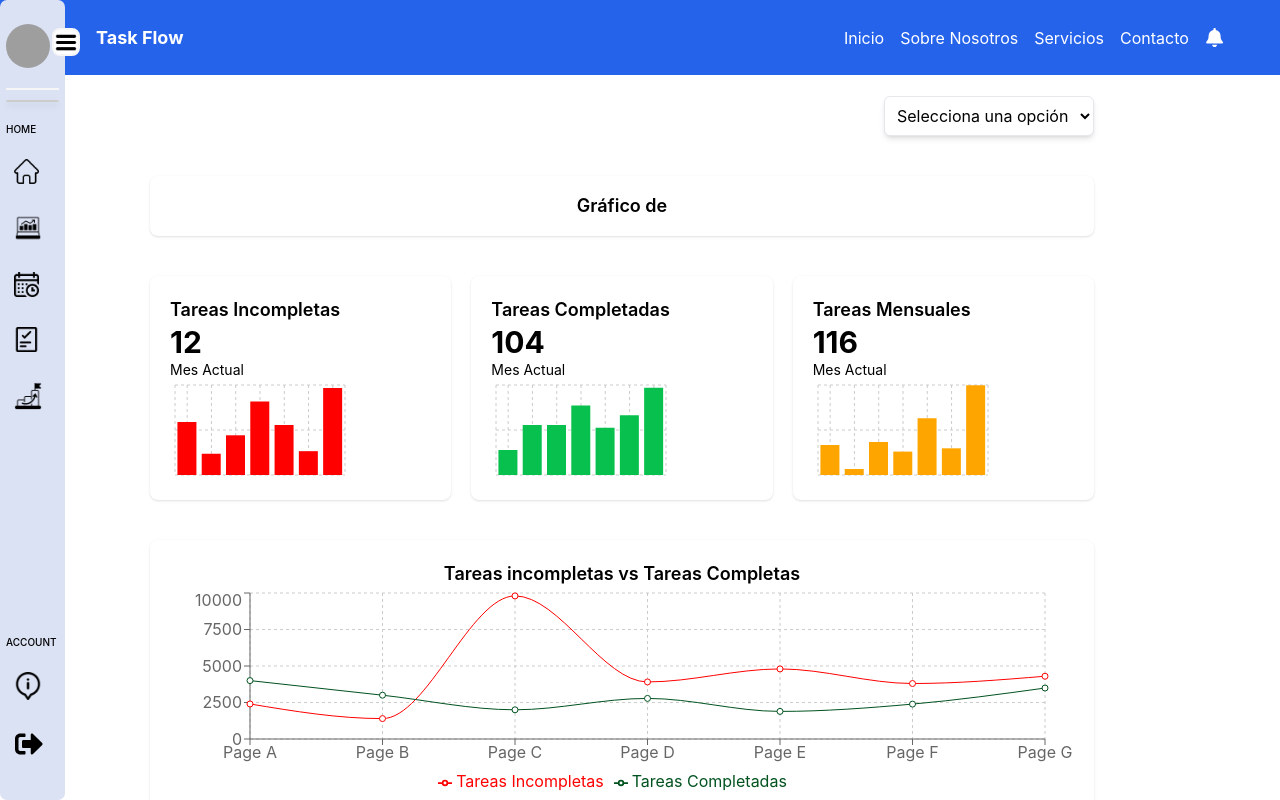
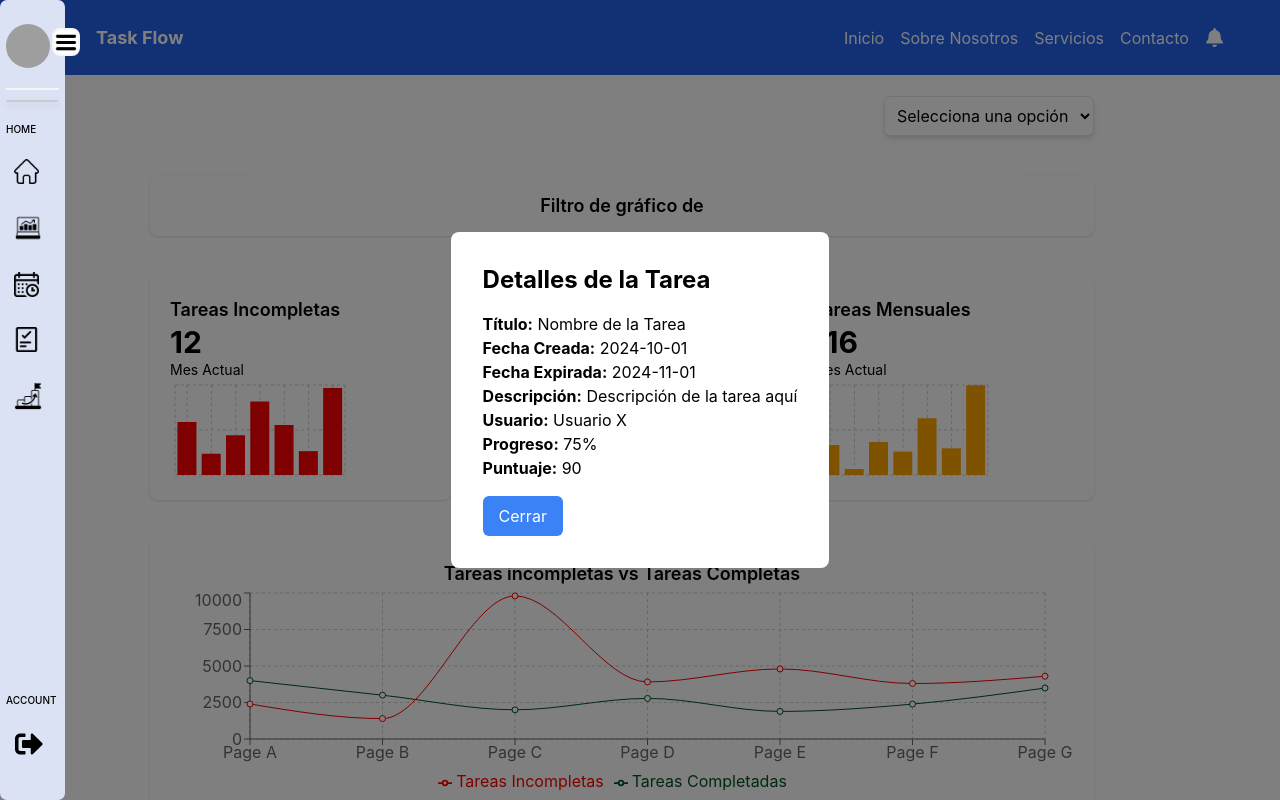
Before and after one commit to DeeEmDy/TaskFlow_FrontendPW, a React (Vite) app: page /dashBoard in a window 1280 px wide. Both pictures are taken after a click on the element 622 px from the left and 679 px from the top of the page. Shown: the top 800 px of the page. Built offline with nearby package versions, Linux system fonts and the light colour scheme; grey boxes are pictures that could not be loaded.

Commit message:
dashboard update
dashboard update that shows a modal with the information of each graph.

```diff
--- a/src/components/DashBoard.jsx
+++ b/src/components/DashBoard.jsx
@@ -1,4 +1,4 @@
-import { useState } from "react";
+import { useState, useRef, useEffect } from "react";
 import "../style/DashBoard.css";
 import { BarChart, Bar, ComposedChart, LineChart, Line, XAxis, YAxis, Legend, CartesianGrid, Tooltip } from 'recharts';
 
@@ -6,7 +6,10 @@ export default function DashBoard() {
 
     const [filter, setFilter] = useState("");
     const [isFilterSelected, setIsFilterSelected] = useState(false); // Nuevo estado
+    const [showModal, setShowModal] = useState(false);
+    const [taskDetails, setTaskDetails] = useState({});
 
+    const modalRef = useRef(null); // Crea una referencia para el modal
 
     const dataIncompletas = [
         { name: "Page A", uv: 2000, fill: "#ff0000" },
@@ -57,6 +60,48 @@ export default function DashBoard() {
         { name: 'Page F', uv: 1400, amt: 1700 }
     ];
 
+    const exampleTaskDetails = {
+        title: "Nombre de la Tarea",
+        createdDate: "2024-10-01",
+        expirationDate: "2024-11-01",
+        description: "Descripción de la tarea aquí",
+        user: "Usuario X",
+        progress: "75%",
+        score: 90
+    };
+
+    const openModalWithDetails = () => {
+        setTaskDetails(exampleTaskDetails);
+        setShowModal(true);
+    };
+
+
+    const closeModal = () => {
+        setShowModal(false);
+    };
+
+    // Maneja el clic fuera del modal
+    const handleClickOutside = (event) => {
+        if (modalRef.current && !modalRef.current.contains(event.target)) {
+            closeModal();
+        }
+    };
+
+    // Usa useEffect para agregar y limpiar el evento de clic
+    useEffect(() => {
+        if (showModal) {
+            document.addEventListener("mousedown", handleClickOutside);
+        } else {
+            document.removeEventListener("mousedown", handleClickOutside);
+        }
+
+        return () => {
+            document.removeEventListener("mousedown", handleClickOutside);
+        };
+    }, [showModal]);
+
+
+
     return (
 
         <div className="flex flex-col p-5 gap-5 mt-2">
@@ -77,11 +122,33 @@ export default function DashBoard() {
                 </select>
             </div>
 
+
+            {/* Modal para mostrar detalles */}
+            {showModal && (
+                <div className="fixed inset-0 bg-black bg-opacity-50 flex items-center justify-center z-50">
+                    <div ref={modalRef} className="bg-white p-8 rounded-lg max-w-md mx-auto">
+                        <h2 className="text-2xl font-bold mb-4">Detalles de la Tarea</h2>
+                        <p><strong>Título:</strong> {taskDetails.title}</p>
+                        <p><strong>Fecha Creada:</strong> {taskDetails.createdDate}</p>
+                        <p><strong>Fecha Expirada:</strong> {taskDetails.expirationDate}</p>
+                        <p><strong>Descripción:</strong> {taskDetails.description}</p>
+                        <p><strong>Usuario:</strong> {taskDetails.user}</p>
+                        <p><strong>Progreso:</strong> {taskDetails.progress}</p>
+                        <p><strong>Puntuaje:</strong> {taskDetails.score}</p>
+                        <button
+                            onClick={closeModal}
+                            className="mt-4 bg-blue-500 text-white px-4 py-2 rounded-md hover:bg-blue-600">
+                            Cerrar
+                        </button>
+                    </div>
+                </div>
+            )}
+
         {/* Sección de gráficos según filtro */}
         <div className="bg-white p-4 shadow rounded-lg mb-5 flex flex-col items-center">
-            <p className="text-lg font-semibold text-center">Gráfico de {filter}</p>
+            <p className="text-lg font-semibold text-center">Filtro de gráfico de {filter}</p>
             {isFilterSelected && filter === "Tareas Incompletas" && (
-                <div className="flex justify-center"> {/* Contenedor flex para centrar el gráfico */}
+                <div className="flex justify-center" onClick={openModalWithDetails}> {/* Contenedor flex para centrar el gráfico */}
                     <BarChart width={490} height={200} data={dataIncompletas}>
                         <CartesianGrid strokeDasharray="3 3" />
                         <XAxis dataKey="name" />
@@ -92,7 +159,7 @@ export default function DashBoard() {
                 </div>
             )}
             {isFilterSelected && filter === "Tareas Completas" && (
-                <div className="flex justify-center"> {/* Contenedor flex para centrar el gráfico */}
+                <div className="flex justify-center" onClick={openModalWithDetails}> {/* Contenedor flex para centrar el gráfico */}
                     <BarChart width={490} height={200} data={dataCompletas}>
                         <CartesianGrid strokeDasharray="3 3" />
                         <XAxis dataKey="name" />
@@ -103,7 +170,7 @@ export default function DashBoard() {
                 </div>
             )}
             {isFilterSelected && filter === "Tareas Mensuales" && (
-                <div className="flex justify-center"> {/* Contenedor flex para centrar el gráfico */}
+                <div className="flex justify-center" onClick={openModalWithDetails}> {/* Contenedor flex para centrar el gráfico */}
                     <BarChart width={490} height={200} data={dataMensuales}>
                         <CartesianGrid strokeDasharray="3 3" />
                         <XAxis dataKey="name" />
@@ -114,7 +181,7 @@ export default function DashBoard() {
                 </div>
             )}
             {isFilterSelected && filter === "Tareas en Progreso" && (
-                <div className="flex justify-center"> {/* Contenedor flex para centrar el gráfico */}
+                <div className="flex justify-center" onClick={openModalWithDetails}> {/* Contenedor flex para centrar el gráfico */}
                     <BarChart width={490} height={200} data={data}>
                         <CartesianGrid strokeDasharray="3 3" />
                         <XAxis dataKey="name" />
@@ -130,7 +197,7 @@ export default function DashBoard() {
             {/* Sección de gráficos de tareas */}
             <div className='flex flex-wrap justify-between gap-5 mb-5'>
                 {/* Gráfico de tareas incompletas */}
-                <div className='flex flex-col bg-white p-5 shadow rounded-lg flex-1 max-w-xs'>
+                <div className='flex flex-col bg-white p-5 shadow rounded-lg flex-1 max-w-xs' onClick={openModalWithDetails}>
                     <div className='flex-1'>
                         <p className="text-lg font-semibold">Tareas Incompletas</p>
                         <p className="text-3xl font-bold">12</p>
@@ -146,7 +213,7 @@ export default function DashBoard() {
                 </div>
 
                 {/* Gráfico de tareas completadas */}
-                <div className='flex flex-col bg-white p-5 shadow rounded-lg flex-1 max-w-xs'>
+                <div className='flex flex-col bg-white p-5 shadow rounded-lg flex-1 max-w-xs' onClick={openModalWithDetails}>
                     <div className='flex-1'>
                         <p className="text-lg font-semibold">Tareas Completadas</p>
                         <p className="text-3xl font-bold">104</p>
@@ -162,7 +229,7 @@ export default function DashBoard() {
                 </div>
 
                 {/* Gráfico de tareas mensuales */}
-                <div className='flex flex-col bg-white p-5 shadow rounded-lg flex-1 max-w-xs'>
+                <div className='flex flex-col bg-white p-5 shadow rounded-lg flex-1 max-w-xs' onClick={openModalWithDetails}>
                     <div className='flex-1'>
                         <p className="text-lg font-semibold">Tareas Mensuales</p>
                         <p className="text-3xl font-bold">116</p>
@@ -179,7 +246,7 @@ export default function DashBoard() {
             </div>
 
             {/* Gráfico de comparación */}
-            <div className="bg-white p-5 shadow rounded-lg mb-5">
+            <div className="bg-white p-5 shadow rounded-lg mb-5" onClick={openModalWithDetails}>
                 <p className="text-lg font-semibold text-center">Tareas incompletas vs Tareas Completas</p>
                 <LineChart width={955} height={210} data={dataVS} margin={{ top: 5, right: 80, left: 20, bottom: 5 }}>
                     <CartesianGrid strokeDasharray="3 3" />
@@ -193,7 +260,7 @@ export default function DashBoard() {
             </div>
 
             {/* Gráfico de tareas en proceso */}
-            <div className='bg-white p-5 shadow rounded-lg'>
+            <div className='bg-white p-5 shadow rounded-lg' onClick={openModalWithDetails}>
                 <p className="text-lg font-semibold">Tareas en Proceso</p>
                 <ComposedChart width={630} height={260} data={data} margin={{ top: 30, right: 20, bottom: 20, left: 20 }}>
                     <CartesianGrid stroke="#f5f5f5" />
--- a/src/components/Sidebar.jsx
+++ b/src/components/Sidebar.jsx
@@ -4,7 +4,6 @@ import "../style/Sidebar.css";
 import eventoIcon from "../imagenes/Evento.png";
 import calendarIcon from "../imagenes/calendar.png";
 import dashboardIcon from "../imagenes/dashboard1.png";
-import informacionIcon from "../imagenes/informacion.png";
 import perfilIcon from "../imagenes/perfil.png";
 import bar1Icon from "../imagenes/bar1.png";
 import inicioIcon from "../imagenes/casa.png";
@@ -110,7 +109,7 @@ function Sidebar() {
             </div>
             <div className="user-details">
               <p className="title">Task Flow</p>
-              <a href="#">{newName}</a>
+              <a href="#">{newName} {newLastName} {newLastName2}</a>
             </div>
           </div>
 
@@ -168,12 +167,6 @@ function Sidebar() {
         <div className="menu">
           <p className="title">Account</p>
           <ul>
-            <li>
-              <a href="#" title="Ayuda">
-                <img src={informacionIcon} alt="Informacion" style={{ width: '28px', height: '28px' }} />
-                <span className="text">Ayuda</span>
-              </a>
-            </li>
             <li>
             <a href="/" title="Cerrar Sesión">
             <FaSignOutAlt style={{ width: '30px', height: '28px' }} />
--- a/src/style/Sidebar.css
+++ b/src/style/Sidebar.css
@@ -187,7 +187,7 @@
 }
 
 .profile-dropdown ul li:hover {
-  background-color: #f0f0f0;
+  background-color: #d33d3d;
 }
 
 
```
